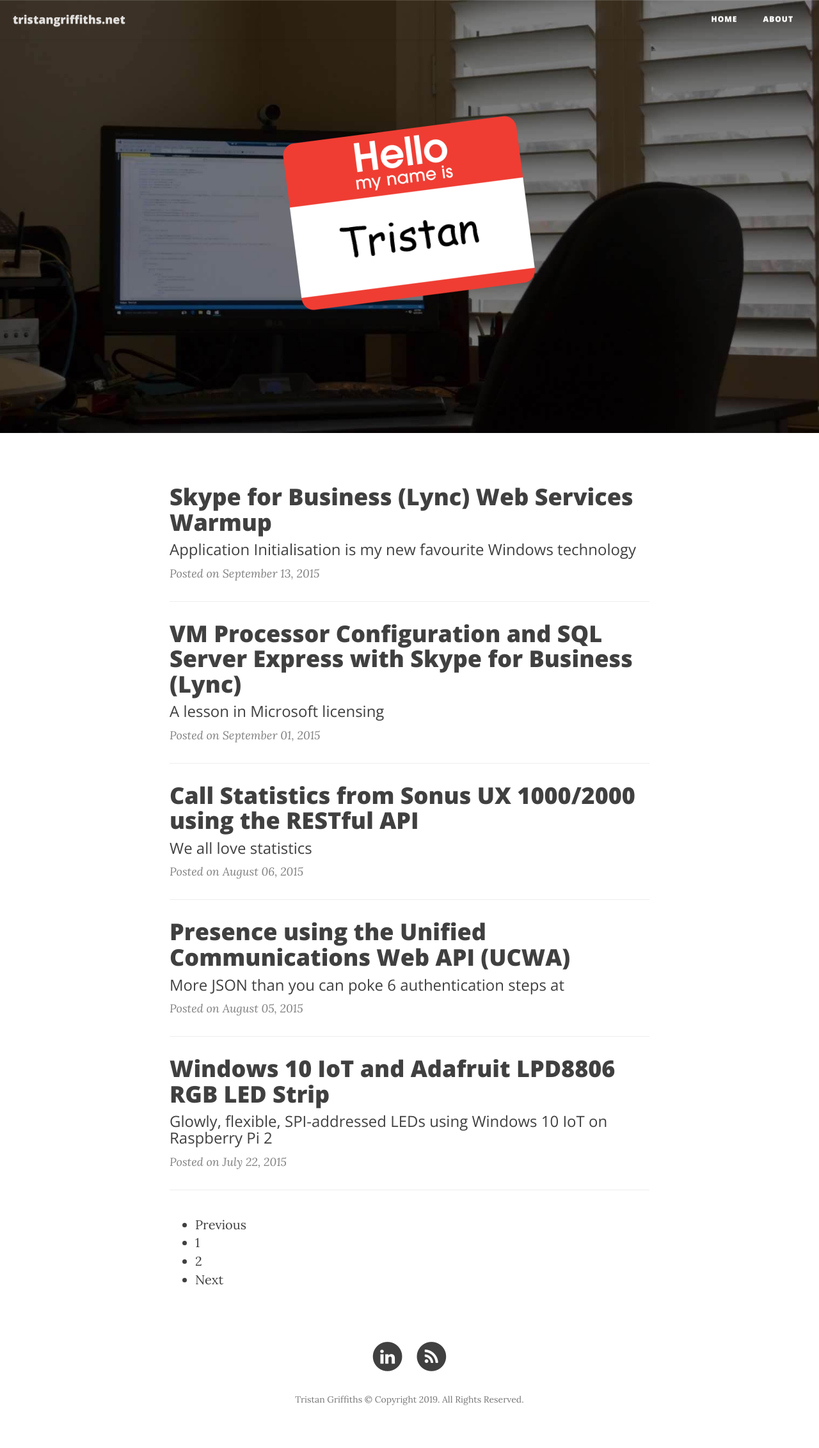
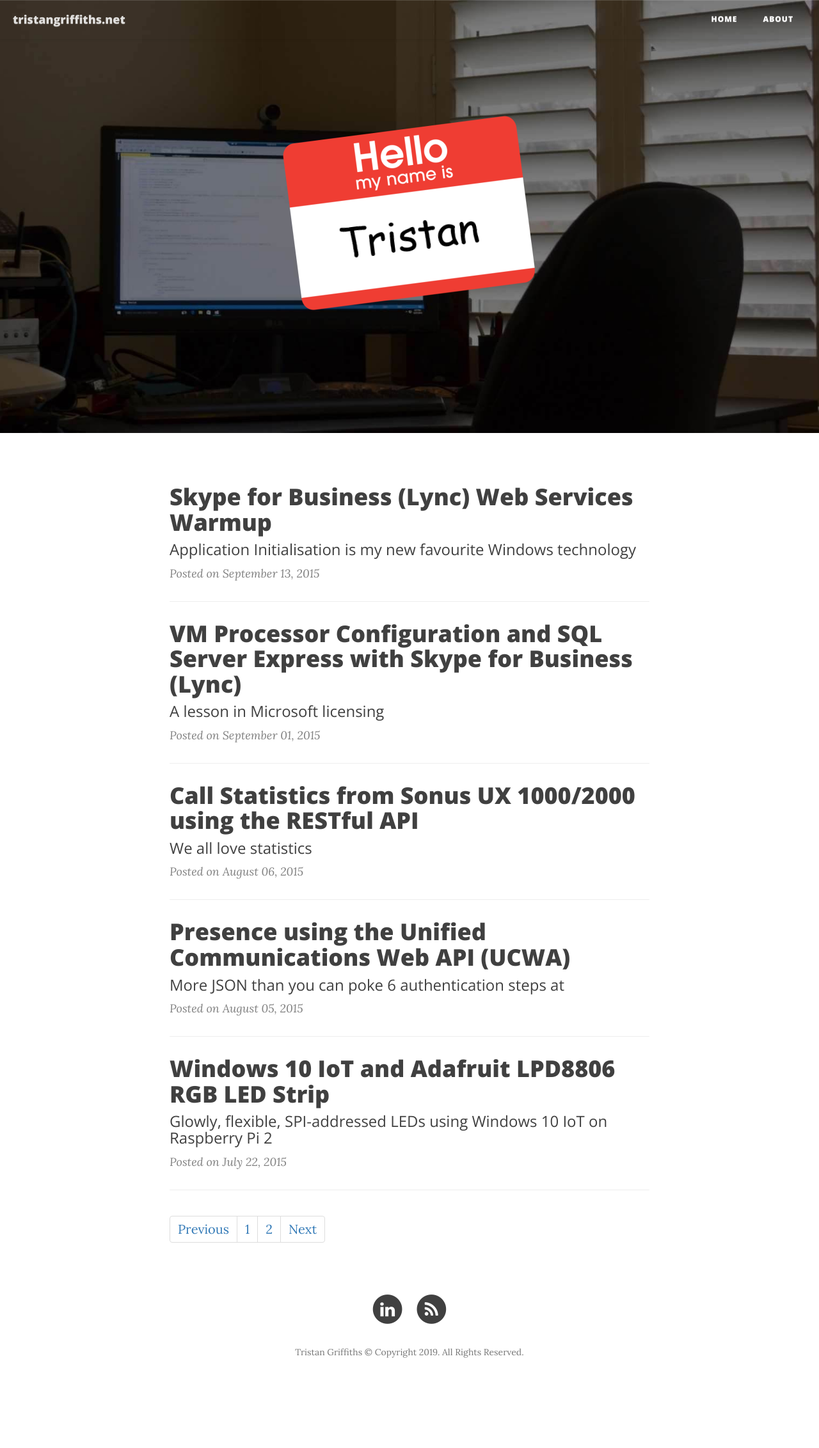
Before and after one commit to monkeyatcomputer/monkeyatcomputer.github.io, a Jekyll site: the page built from index.html, in a window 1280 px wide. Shown: the whole page at 64% size. Built offline with Jekyll 4.4.1, drawn with Linux system fonts in a browser that asks for light colours; nearby versions of some CDN libraries; the list of posts is cut into pages by our own code; after the commit the page ends 2190 px from its top, so only the background shows below that.

Commit message:
Fix pagination

```diff
--- a/_includes/paginator.html
+++ b/_includes/paginator.html
@@ -1,7 +1,7 @@
 {% if paginator.total_pages > 1 %}
-<nav class="pagination">
+<nav>
   {% assign first_page_path = site.paginate_path | replace: 'page:num', '' | replace: '//', '/' | relative_url %}
-  <ul>
+  <ul class="pagination">
     {% comment %} Link for previous page {% endcomment %}
     {% if paginator.previous_page %}
       {% if paginator.previous_page == 1 %}
@@ -15,7 +15,7 @@
 
     {% comment %} First page {% endcomment %}
     {% if paginator.page == 1 %}
-      <li><a href="#" class="disabled current">1</a></li>
+      <li><a href="#" class="disabled active">1</a></li>
     {% else %}
       <li><a href="{{ first_page_path }}">1</a></li>
     {% endif %}
@@ -35,7 +35,7 @@
 
     {% for index in (page_start..page_end) %}
       {% if index == paginator.page %}
-        <li><a href="{{ site.paginate_path | replace: ':num', index | replace: '//', '/' | relative_url }}" class="disabled current">{{ index }}</a></li>
+        <li><a href="{{ site.paginate_path | replace: ':num', index | replace: '//', '/' | relative_url }}" class="disabled active">{{ index }}</a></li>
       {% else %}
         {% comment %} Distance from current page and this link {% endcomment %}
         {% assign dist = paginator.page | minus: index %}
@@ -53,7 +53,7 @@
     {% endif %}
 
     {% if paginator.page == paginator.total_pages %}
-      <li><a href="#" class="disabled current">{{ paginator.page }}</a></li>
+      <li><a href="#" class="disabled active">{{ paginator.page }}</a></li>
     {% else %}
       <li><a href="{{ site.paginate_path | replace: ':num', paginator.total_pages | replace: '//', '/' | relative_url }}">{{ paginator.total_pages }}</a></li>
     {% endif %}
```
